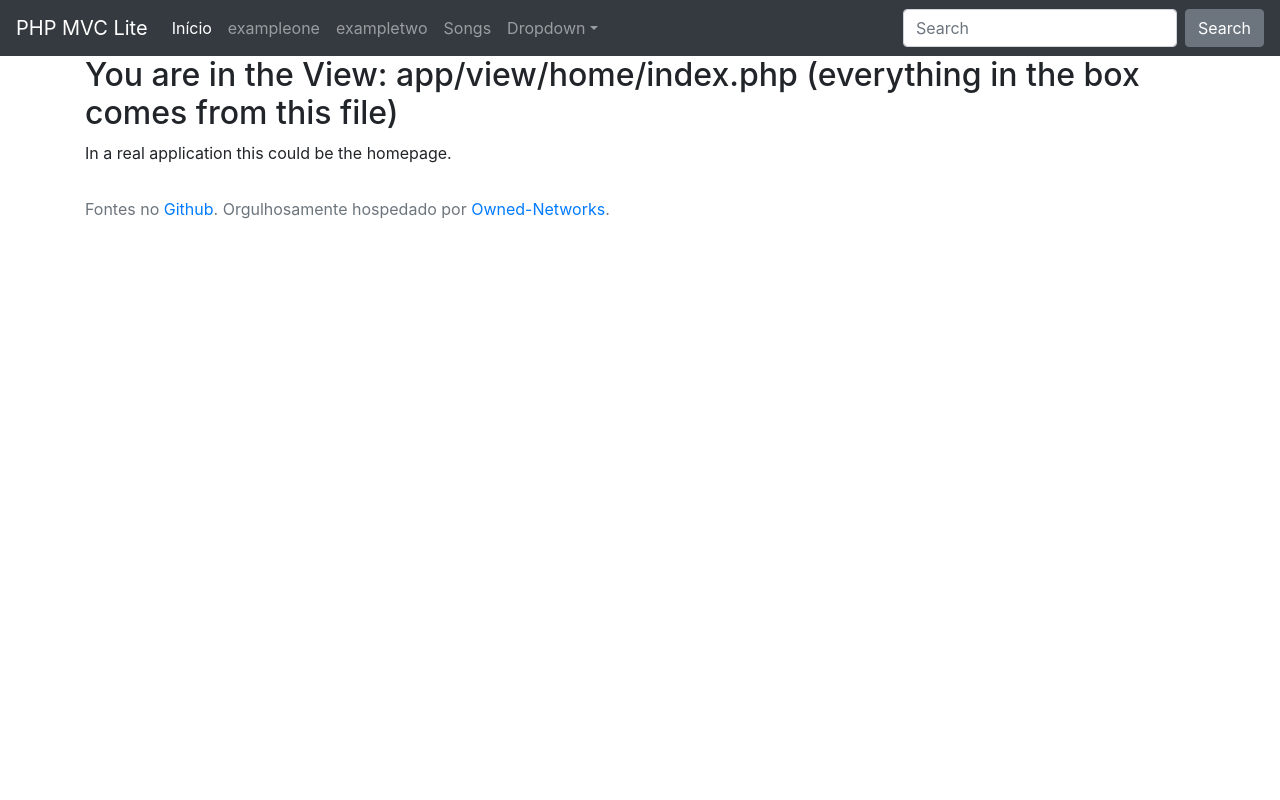
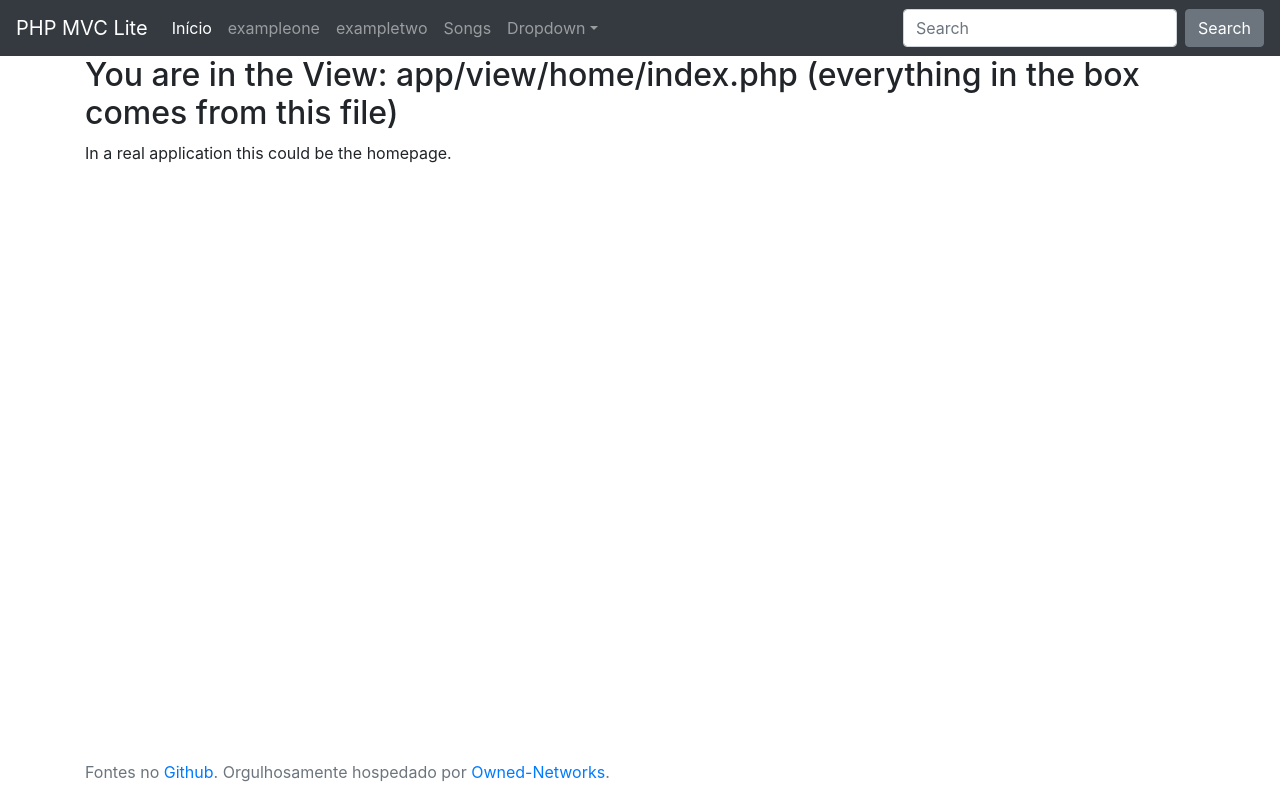
Before and after one commit to sistematico/php-mvc-lite, a PHP site: page / in a window 1280 px wide. Run offline with PHP 8.4, Linux system fonts and the light colour scheme; some libraries are stand-ins or nearby versions.

Commit message:
Modified header.php to use Sticky footer & navbar

```diff
--- a/app/view/_templates/header.php
+++ b/app/view/_templates/header.php
@@ -1,16 +1,16 @@
 <!doctype html>
-<html lang="pt-br">
+<html lang="pt-br" class="h-100">
 <head>
     <meta charset="utf-8">
     <meta name="viewport" content="width=device-width, initial-scale=1, shrink-to-fit=no">
     <link rel="stylesheet" href="<?php echo URL; ?>css/bootstrap.min.css">
     <title>PHP MVC Lite</title>
 </head>
-<body>
-    <nav class="navbar navbar-expand-md navbar-dark bg-dark fixed-top">
+<body class="d-flex flex-column h-100">
+    <header>
+        <nav class="navbar navbar-expand-md navbar-dark fixed-top bg-dark">
             <a class="navbar-brand" href="#">PHP MVC Lite</a>
-        <button class="navbar-toggler" type="button" data-toggle="collapse" data-target="#navbarsExampleDefault"
-            aria-controls="navbarsExampleDefault" aria-expanded="false" aria-label="Toggle navigation">
+            <button class="navbar-toggler" type="button" data-toggle="collapse" data-target="#navbarsExampleDefault" aria-controls="navbarsExampleDefault" aria-expanded="false" aria-label="Toggle navigation">
                 <span class="navbar-toggler-icon"></span>
             </button>
 
@@ -43,3 +43,4 @@
                 </form>
             </div>
         </nav>
+    </header>
```
Lines whose indentation alone changed are shown as unchanged.
